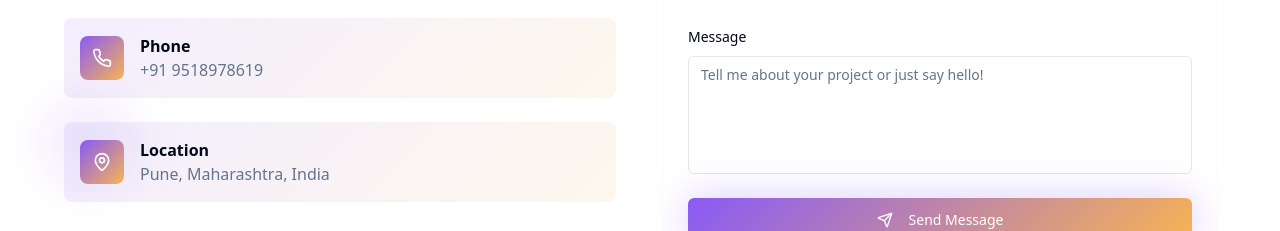
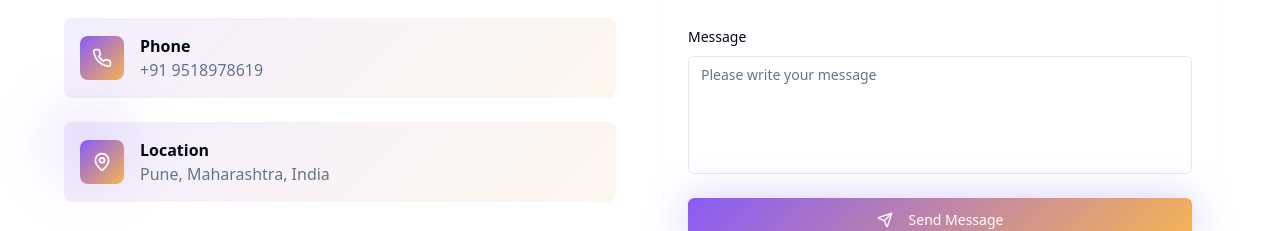
Before and after one commit to 9swati/swatiportfolio, a React (Vite) app: page / in a window 1280 px wide. Shown: the part 3960-4191 px from the top of the page. Built offline with nearby package versions, Linux system fonts and the light colour scheme.

Commit message:
Fix placeholder text
Update placeholder text in the contact form's textarea to be more inviting.

```diff
--- a/src/components/ContactSection.tsx
+++ b/src/components/ContactSection.tsx
@@ -168,7 +168,7 @@ const ContactSection = () => {
 
                 <div className="space-y-2">
                   <Label htmlFor="message">Message</Label>
-                  <Textarea id="message" name="message" value={formData.message} onChange={handleInputChange} placeholder="Tell me about your project or just say hello!" rows={5} required className="transition-all duration-300 focus:shadow-soft focus:scale-[1.02] hover:shadow-sm resize-none" />
+                  <Textarea id="message" name="message" value={formData.message} onChange={handleInputChange} placeholder="Please write your message" rows={5} required className="transition-all duration-300 focus:shadow-soft focus:scale-[1.02] hover:shadow-sm resize-none" />
                 </div>
 
                 <Button type="submit" variant="hero" size="lg" disabled={isSubmitting} className="w-full group hover:scale-105 transition-all duration-300 disabled:opacity-50 disabled:cursor-not-allowed">
```
